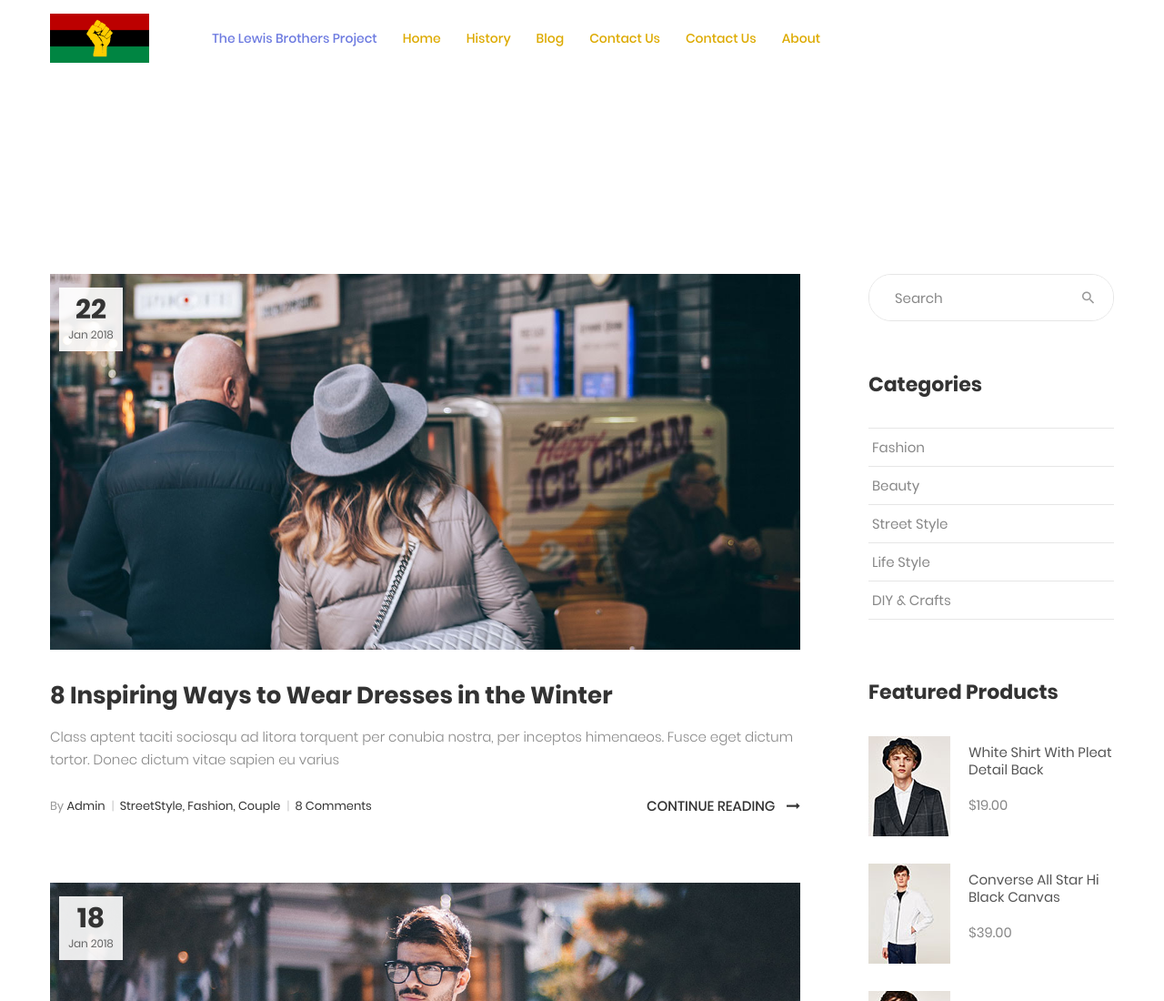
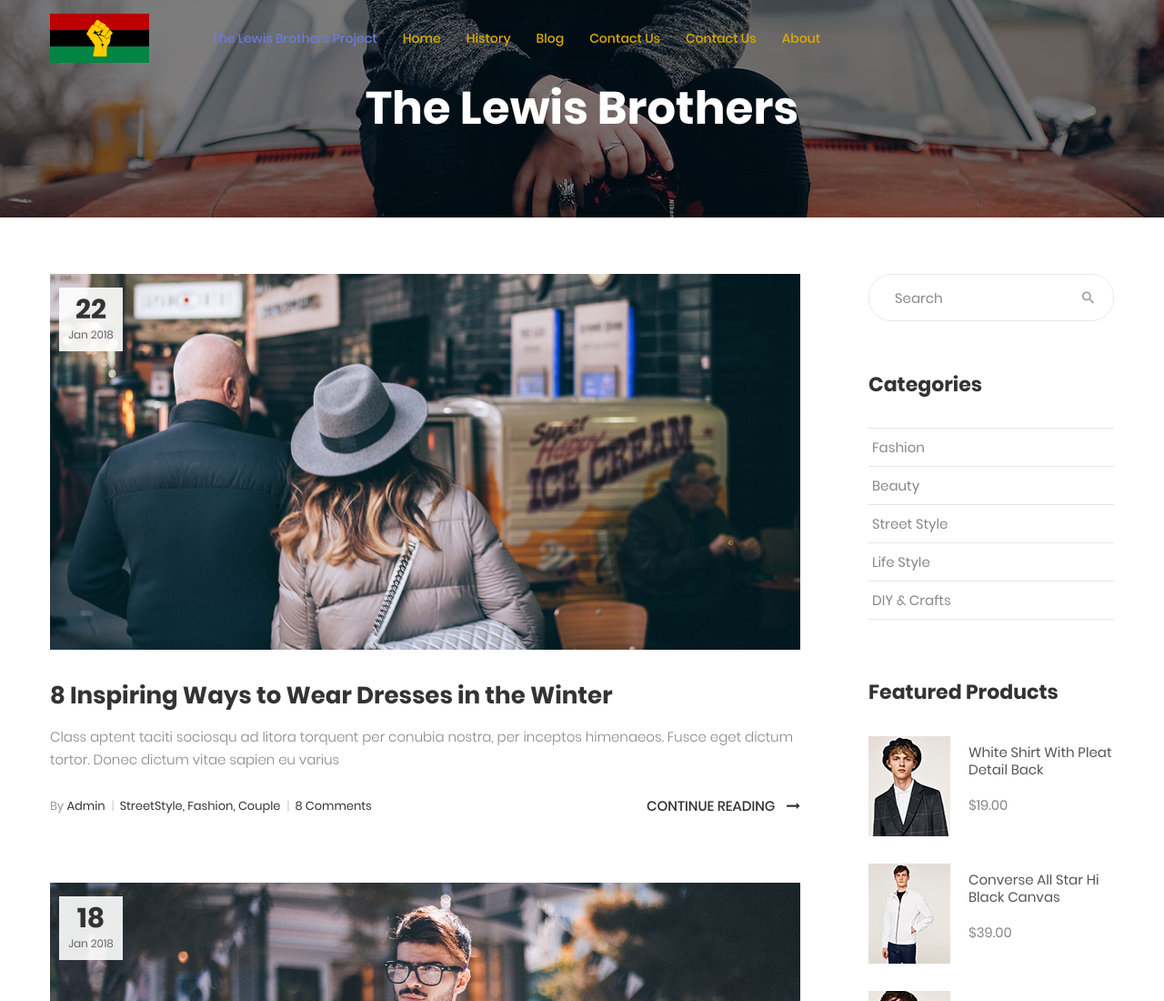
Before and after one commit to FHS-SLE/LewisBrothersProject, a plain HTML site: page blog.html in a window 1280 px wide. Shown: the top 1100 px of the page at 91% size. Drawn offline with Linux system fonts and the light colour scheme; files whose address does not match are found by name; a web font is replaced by a local one.

Commit message:
image back:)

```diff
--- a/blog.html
+++ b/blog.html
@@ -282,7 +282,7 @@
 
 
 	<!-- Title page -->
-	<section class="bg-img1 txt-center p-lr-15 p-tb-92" style="background-image: url('images/');">
+	<section class="bg-img1 txt-center p-lr-15 p-tb-92" style="background-image: url('images/bg-02.jpg');">
 		<h2 class="ltext-105 cl0 txt-center">
 			The Lewis Brothers
 		</h2>
```
